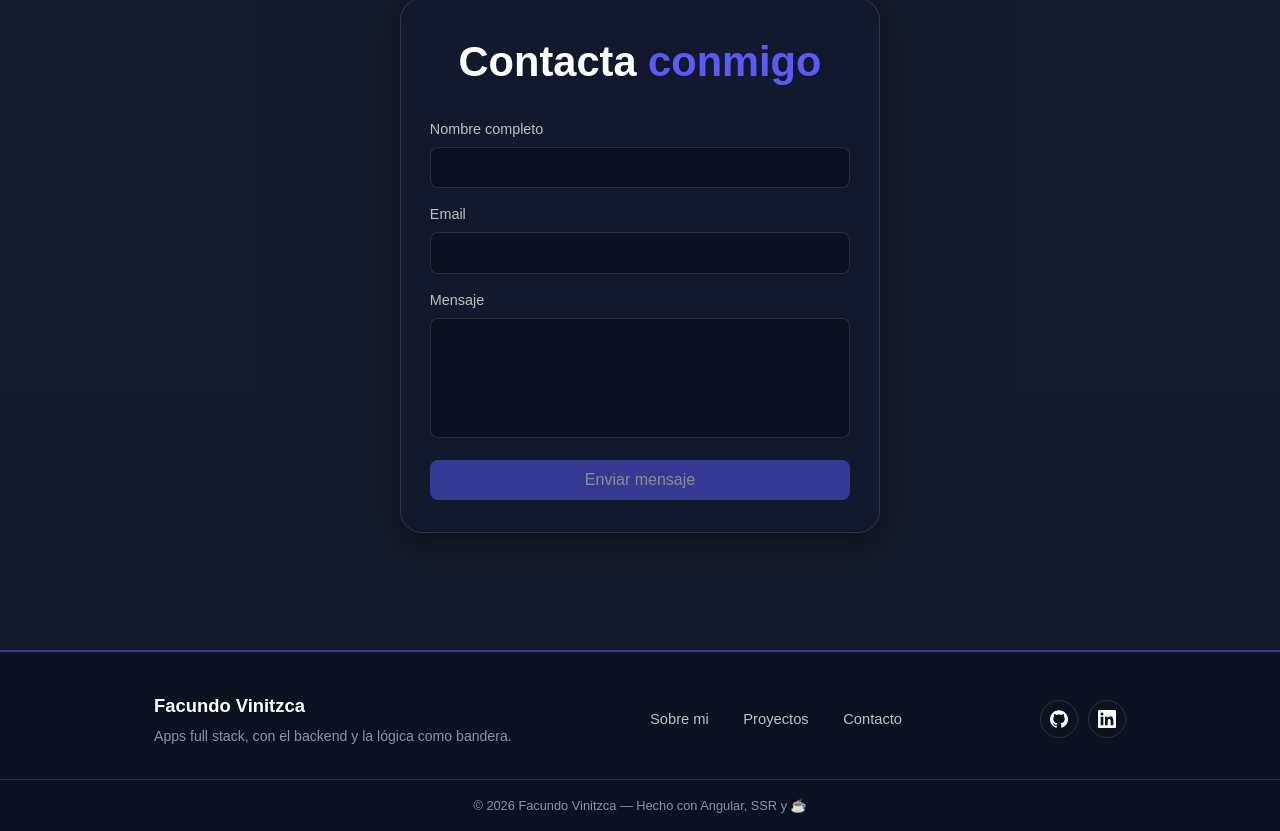
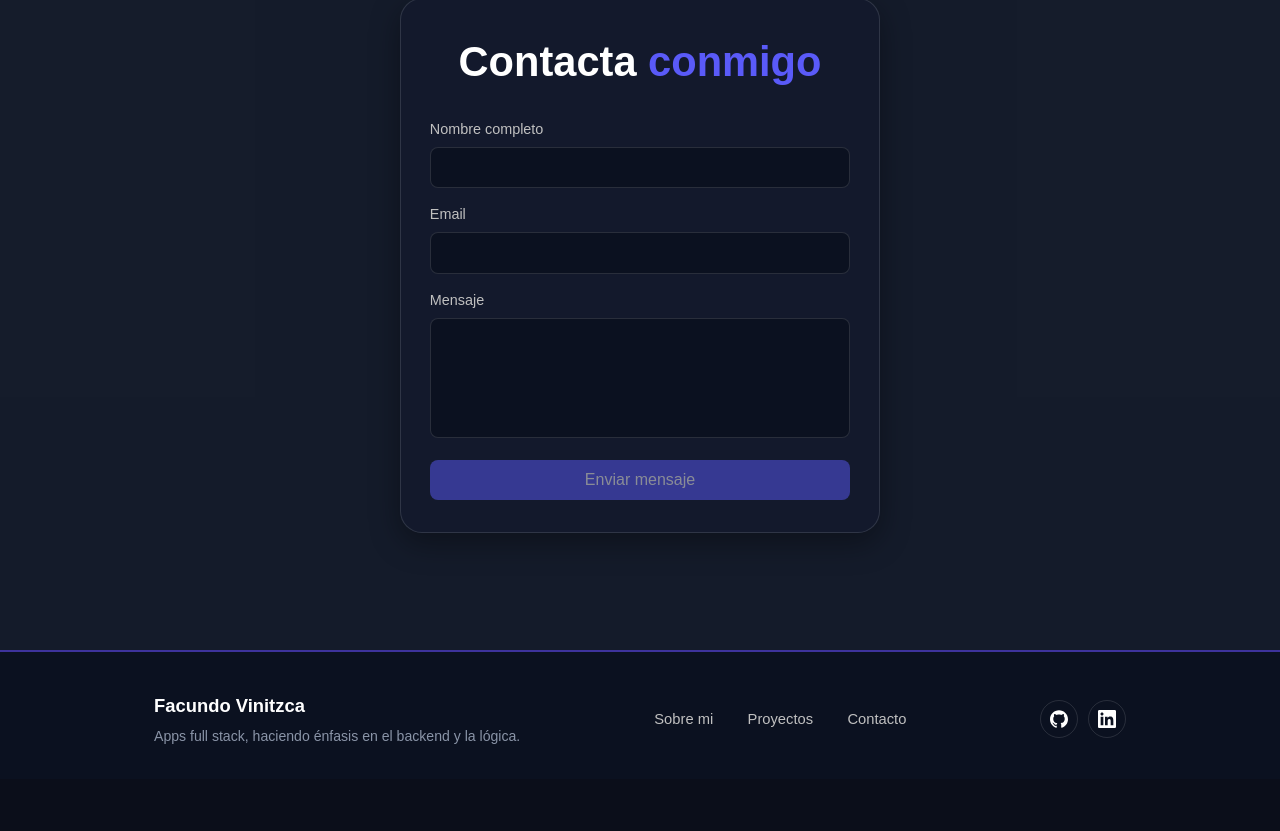
Before and after one commit to ViniBitCode/AngularFV2-Mi-Portafolio, an Angular app: page / in a window 1280 px wide. Shown: the part 3922-4753 px from the top of the page. After the commit the page ends 4701 px from the top, so only its background shows below. Built offline with nearby package versions, Linux system fonts and the light colour scheme; no server answers; a web font is replaced by a local one.

Commit message:
#20.1 - Cambio el footer y el servicio de mail.

```diff
--- a/src/app/components/footer/footer.html
+++ b/src/app/components/footer/footer.html
@@ -33,8 +33,4 @@
       }
     </ul>
   </div>
-
-  <div class="footer-credit">
-    <p>© {{ currentYear }} Facundo Vinitzca — {{ ui().footer.credit }}</p>
-  </div>
 </footer>
--- a/src/app/components/footer/footer.scss
+++ b/src/app/components/footer/footer.scss
@@ -97,14 +97,6 @@
   }
 }
 
-.footer-credit {
-  border-top: 1px solid vars.$color-border;
-  padding: 1rem 5vw;
-  text-align: center;
-  color: vars.$color-text-dim;
-  font-size: 0.8rem;
-}
-
 @media (max-width: vars.$bp-mobile) {
   .footer-inner {
     flex-direction: column;
--- a/src/app/i18n/ui.ts
+++ b/src/app/i18n/ui.ts
@@ -122,7 +122,7 @@ export const UI: Record<Lang, UiStrings> = {
       error: '❌ Error al enviar. Intentá de nuevo.',
     },
     footer: {
-      tagline: 'Apps full stack, con el backend y la lógica como bandera.',
+      tagline: 'Apps full stack, haciendo énfasis en el backend y la lógica.',
       credit: 'Hecho con Angular, SSR y ☕',
     },
   },
--- /dev/null
+++ b/src/environments/environment.ts
@@ -0,0 +1,6 @@
+export const environment = {
+  production: false,
+  web3forms: {
+    accessKey: 'e5d6de97-ee70-40af-b0da-dade9cafacd7',
+  },
+};
```
Also changed, not shown: src/environments/environment.example.ts (deleted, +0 -11 lines), 1 other file (tests, documents, lock files or other folders).
